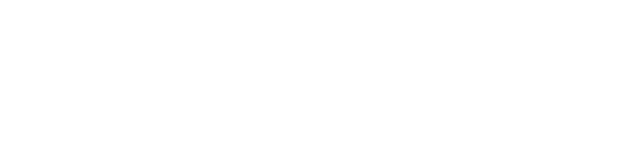
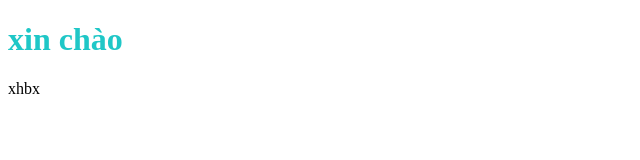
Before and after one commit to vhl2873/MindxCinema, a plain HTML site: page index.html in a window 1280 px wide. Shown: the whole page, without its empty margins (0-640 px from the left). Drawn offline with Linux system fonts and the light colour scheme.

Commit message:
sua code

```diff
--- a/index.html
+++ b/index.html
@@ -7,6 +7,7 @@
     <link rel="stylesheet" href="style.css">
 </head>
 <body>
-
+    <h1>xin chào</h1>
+    <p>xhbx</p>
 </body>
 </html>
--- a/style.css
+++ b/style.css
@@ -0,0 +1,3 @@
+h1{
+    color: rgb(31, 199, 199);
+}
```
